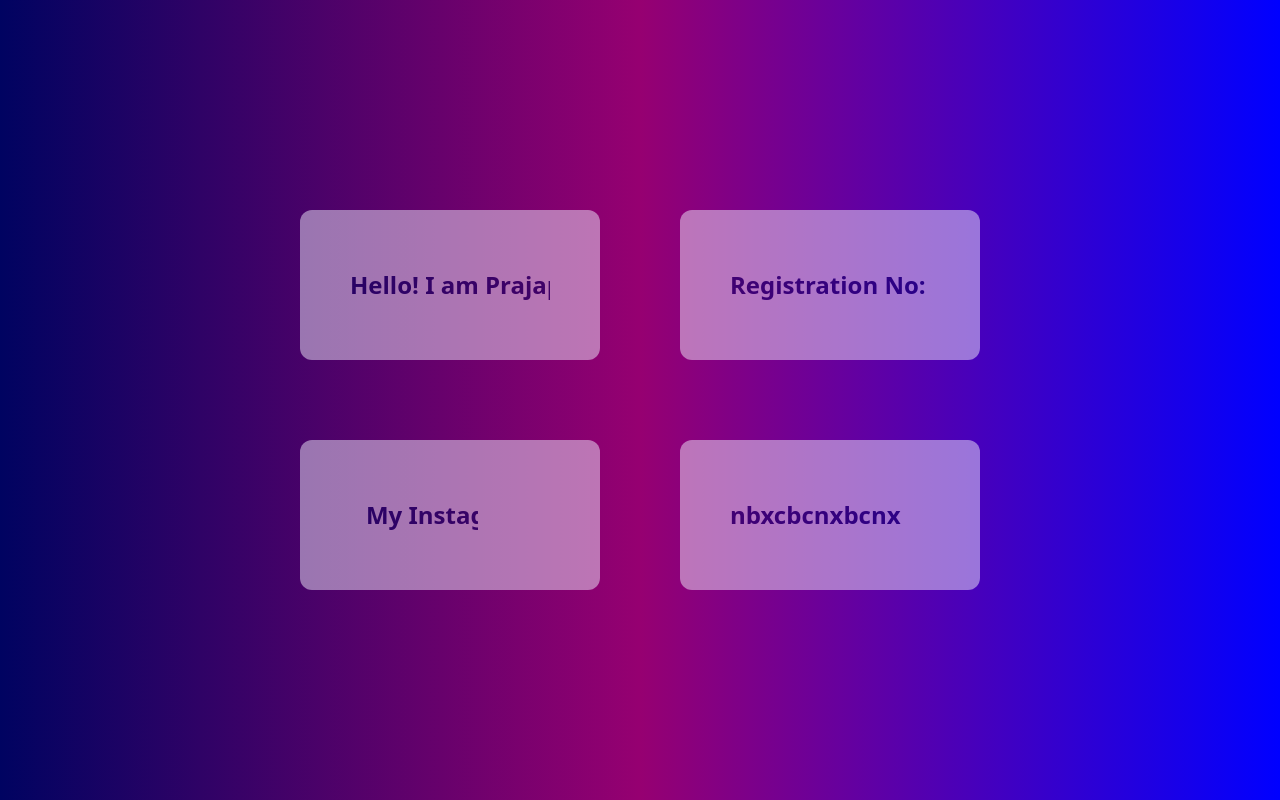
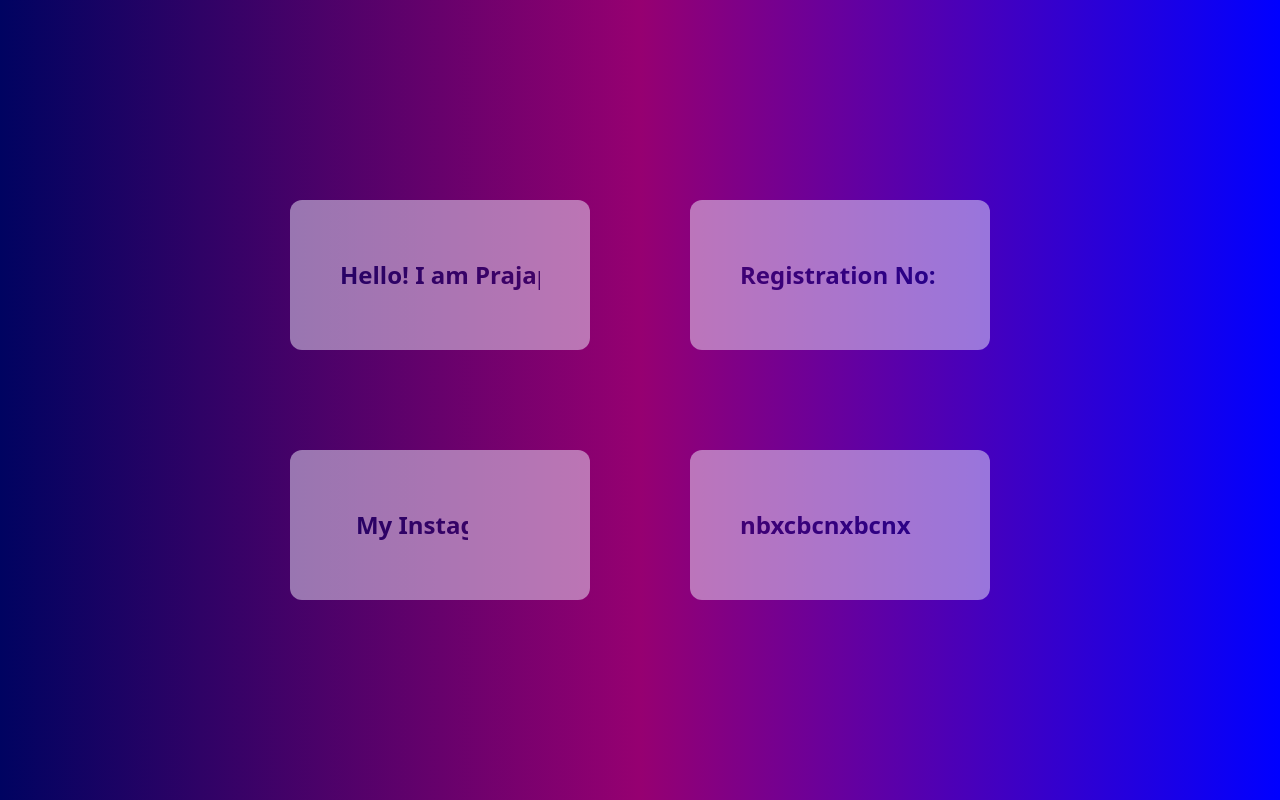
Before and after one commit to Raman01010010/web, a plain HTML site: page home.html in a window 1280 px wide. Drawn offline with nearby package versions, Linux system fonts and the light colour scheme.

Commit message:
fix navabar

```diff
--- a/home.html
+++ b/home.html
@@ -16,7 +16,7 @@
         .grid-container {
             display: grid;
             grid-template-columns: repeat(2, 1fr);
-            gap: 80px;
+            gap: 100px;
         }
 
         .box {
--- a/index.js
+++ b/index.js
@@ -48,7 +48,7 @@ function toggleMobileMenu(menu) {
     //else{
     //    offcanvasMenu.style.marginTop ='0px';
     //}
-    //menu.classList.toggle('open');
+menu.classList.toggle('open');
 
 }
 
```
